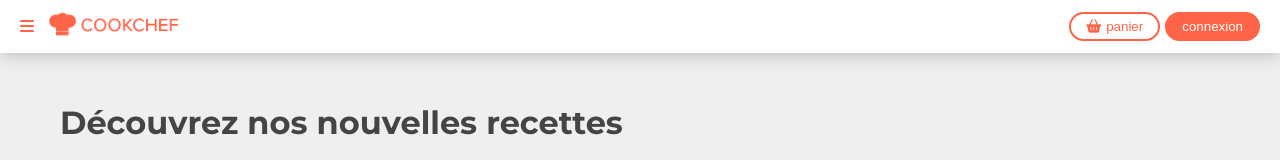
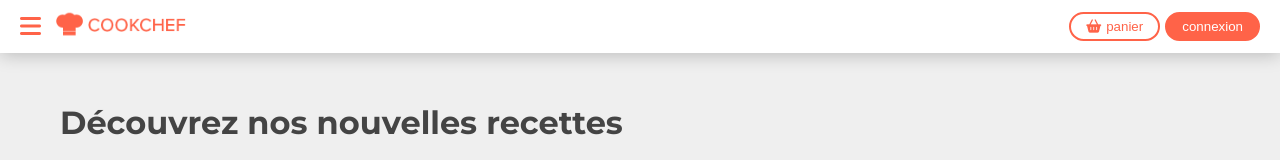
Before and after one commit to ozkansoyturk/cookchef, a React (Vite) app: page / in a window 1280 px wide. Shown: the top 160 px of the page. Built offline with nearby package versions, Linux system fonts and the light colour scheme.

Commit message:
bars change

```diff
--- a/src/components/Header.jsx
+++ b/src/components/Header.jsx
@@ -4,7 +4,7 @@ import logo from "../assets/images/cookchef.png";
 function Header() {
   return (
     <header className={`${styles.header} d-flex flex-row align-items-center`}>
-      <i className="fa-solid fa-bars mr-15"></i>
+      <i className="fa-solid fa-bars fa-xl mr-15"></i>
       <div className="flex-fill">
         <img src={logo} alt="logo" />
       </div>
```
